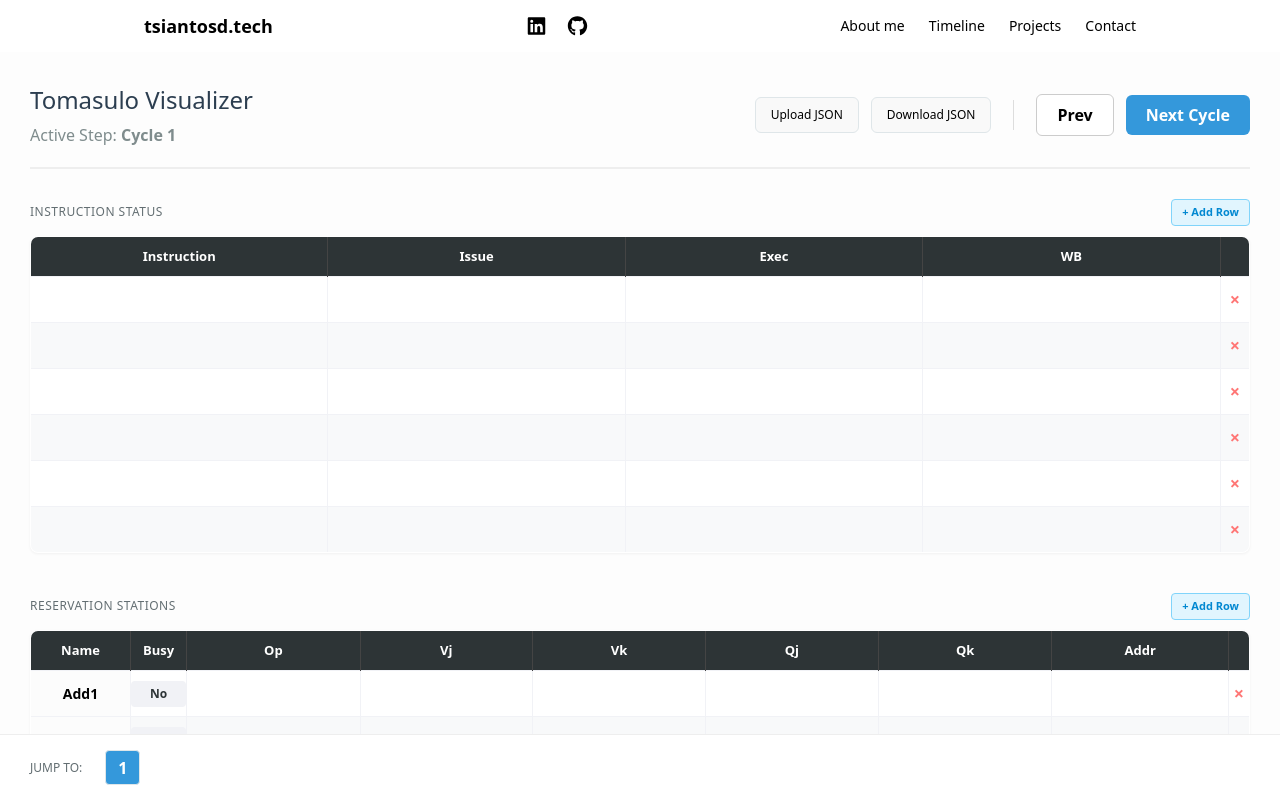
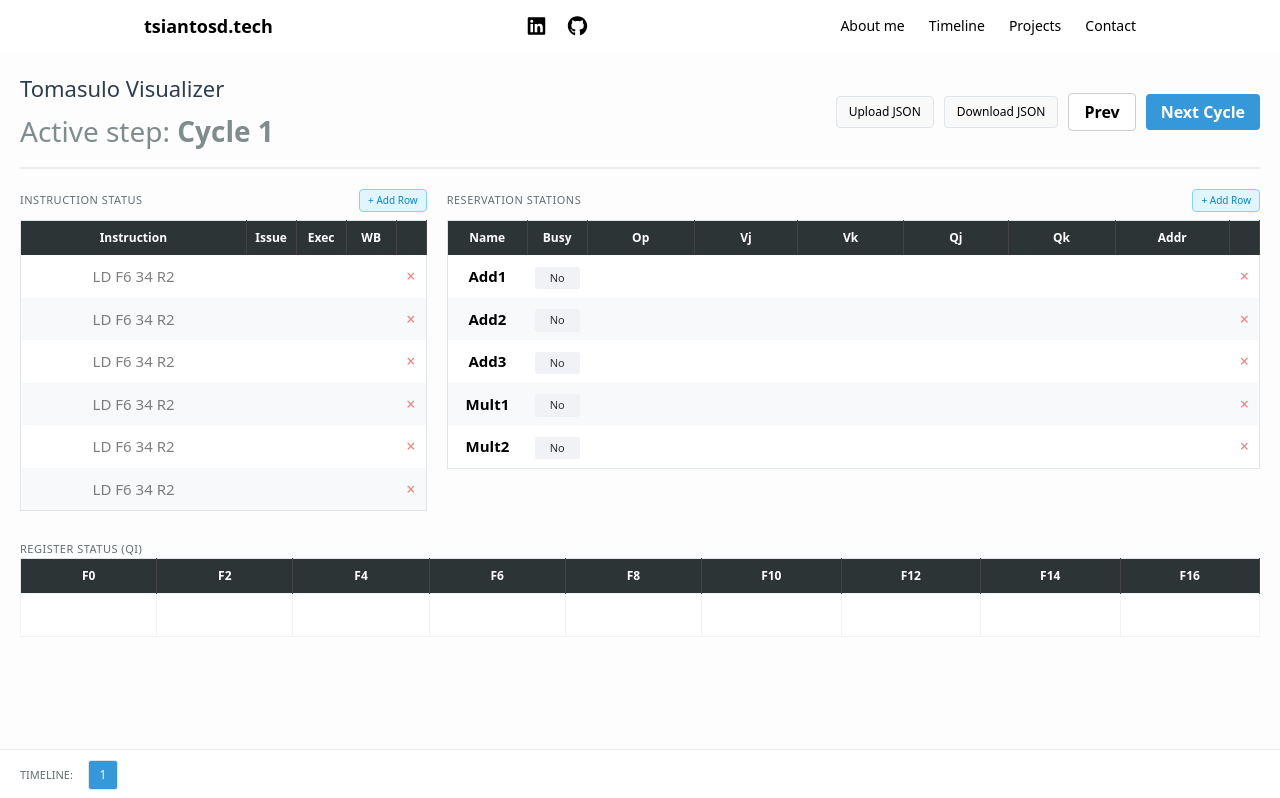
Before and after one commit to TsiantosD/TsiantosD.github.io, a React (Vite) app in the folder portfolio/: page /tomasulo in a window 1280 px wide. Shown: the top 798 px of the page. Built offline with nearby package versions, Linux system fonts and the light colour scheme.

Commit message:
Fix new reservation station bug, change layout

```diff
--- a/portfolio/src/components/pages/tomasulo.tsx
+++ b/portfolio/src/components/pages/tomasulo.tsx
@@ -3,12 +3,11 @@ import React, { useState, useRef } from 'react';
 const TomasuloVisualizer = () => {
   const [currentCycle, setCurrentCycle] = useState(1);
   const fileInputRef = useRef(null);
-
   const dragItem = useRef(null);
   const dragOverItem = useRef(null);
 
   const createEmptyCycle = () => ({
-    instructions: Array(6).fill(0).map(() => ({ op: '', dest: '', j: '', k: '', issue: '', exec: '', wb: '' })),
+    instructions: Array(6).fill(0).map(() => ({ op: '', issue: '', exec: '', wb: '' })),
     reservationStations: [
       { name: 'Add1', busy: 'No', op: '', vj: '', vk: '', qj: '', qk: '', addr: '' },
       { name: 'Add2', busy: 'No', op: '', vj: '', vk: '', qj: '', qk: '', addr: '' },
@@ -50,14 +49,11 @@ const TomasuloVisualizer = () => {
 
   const addRow = (section) => {
     const newRow = section === 'instructions'
-      ? { op: '', dest: '', j: '', k: '', issue: '', exec: '', wb: '' }
-      : { name: `NewRS`, busy: 'No', op: '', vj: '', vk: '', qj: '', qk: '', addr: '' };
+      ? { op: '', issue: '', exec: '', wb: '' }
+      : { name: `RS${history[currentCycle].reservationStations.length + 1}`, busy: 'No', op: '', vj: '', vk: '', qj: '', qk: '', addr: '' };
 
     updateHistoryForward((cycle) => {
       cycle[section] = [...cycle[section], { ...newRow }];
-      if (section === 'reservationStations') {
-        cycle[section][cycle[section].length - 1].name = `RS${cycle[section].length}`;
-      }
       return cycle;
     });
   };
@@ -73,7 +69,6 @@ const TomasuloVisualizer = () => {
     if (dragItem.current === null || dragOverItem.current === null) return;
     const from = dragItem.current;
     const to = dragOverItem.current;
-
     updateHistoryForward((cycle) => {
       const list = [...cycle[section]];
       const [removed] = list.splice(from, 1);
@@ -85,32 +80,18 @@ const TomasuloVisualizer = () => {
     dragOverItem.current = null;
   };
 
-  const goToNextCycle = () => {
-    const next = currentCycle + 1;
-    if (!history[next]) {
-      setHistory(prev => ({ ...prev, [next]: JSON.parse(JSON.stringify(prev[currentCycle])) }));
-    }
-    setCurrentCycle(next);
-  };
-
-  const downloadJSON = () => {
-    const dataStr = "data:text/json;charset=utf-8," + encodeURIComponent(JSON.stringify(history, null, 2));
-    const a = document.createElement('a');
-    a.setAttribute("href", dataStr); a.setAttribute("download", `tomasulo_simulation.json`); a.click();
-  };
-
   const data = history[currentCycle] || createEmptyCycle();
   const allCycles = Object.keys(history).sort((a, b) => a - b);
 
   return (
-    <div style={{ padding: '30px', maxWidth: '1450px', margin: 'auto', fontFamily: 'system-ui, sans-serif', backgroundColor: '#fdfdfd', minHeight: '100vh', paddingBottom: '100px' }}>
-      <header style={{ display: 'flex', justifyContent: 'space-between', alignItems: 'center', marginBottom: '30px', borderBottom: '2px solid #eee', paddingBottom: '20px' }}>
+    <div style={{ padding: '20px', maxWidth: '1600px', margin: 'auto', fontFamily: 'system-ui, sans-serif', backgroundColor: '#fdfdfd', minHeight: '100vh', paddingBottom: '100px' }}>
+      <header style={{ display: 'flex', justifyContent: 'space-between', alignItems: 'center', marginBottom: '20px', borderBottom: '2px solid #eee', paddingBottom: '15px' }}>
         <div>
-          <h1 style={{ margin: 0, color: '#2c3e50', fontSize: '24px' }}>Tomasulo Visualizer</h1>
-          <p style={{ margin: '5px 0 0', color: '#7f8c8d' }}>Active Step: <strong>Cycle {currentCycle}</strong></p>
+          <h1 style={{ margin: 0, color: '#2c3e50', fontSize: '22px' }}>Tomasulo Visualizer</h1>
+          <p style={{ margin: '5px 0 0', color: '#7f8c8d', fontSize: '28px' }}>Active step: <strong>Cycle {currentCycle}</strong></p>
         </div>
 
-        <div style={{ display: 'flex', gap: '12px', alignItems: 'center' }}>
+        <div style={{ display: 'flex', gap: '10px', alignItems: 'center' }}>
           <input type="file" ref={fileInputRef} style={{ display: 'none' }} onChange={(e) => {
             const file = e.target.files[0];
             const reader = new FileReader();
@@ -118,51 +99,59 @@ const TomasuloVisualizer = () => {
             reader.readAsText(file);
           }} accept=".json" />
           <button onClick={() => fileInputRef.current.click()} style={secondaryBtn}>Upload JSON</button>
-          <button onClick={downloadJSON} style={secondaryBtn}>Download JSON</button>
-          <div style={{ width: '1px', height: '30px', backgroundColor: '#ddd', margin: '0 10px' }} />
+          <button onClick={() => {
+            const dataStr = "data:text/json;charset=utf-8," + encodeURIComponent(JSON.stringify(history, null, 2));
+            const a = document.createElement('a'); a.setAttribute("href", dataStr); a.setAttribute("download", `tomasulo.json`); a.click();
+          }} style={secondaryBtn}>Download JSON</button>
           <button onClick={() => setCurrentCycle(Math.max(1, currentCycle - 1))} style={navBtn}>Prev</button>
-          <button onClick={goToNextCycle} style={{ ...navBtn, backgroundColor: '#3498db', color: 'white', border: 'none' }}>Next Cycle</button>
+          <button onClick={() => {
+            const next = currentCycle + 1;
+            if (!history[next]) setHistory(prev => ({ ...prev, [next]: JSON.parse(JSON.stringify(prev[currentCycle])) }));
+            setCurrentCycle(next);
+          }} style={{ ...navBtn, backgroundColor: '#3498db', color: 'white', border: 'none' }}>Next Cycle</button>
         </div>
       </header>
 
-      <div style={{ display: 'grid', gap: '40px' }}>
-        {/* Instruction Status - Simplified Columns */}
+      {/* Main Content: Side-by-Side Tables */}
+      <div style={{ display: 'grid', gridTemplateColumns: '1fr 2fr', gap: '20px', marginBottom: '30px' }}>
+
+        {/* Instruction Status - Narrowed */}
         <TableSection title="Instruction Status" headers={['Instruction', 'Issue', 'Exec', 'WB', '']} onAdd={() => addRow('instructions')}>
           {data.instructions.map((inst, i) => (
             <tr key={i} draggable onDragStart={() => (dragItem.current = i)} onDragEnter={() => (dragOverItem.current = i)} onDragEnd={() => handleSort('instructions')} onDragOver={(e) => e.preventDefault()} style={{ ...rowStyle, backgroundColor: i % 2 === 0 ? '#ffffff' : '#f8f9fa' }}>
-              {['op', 'issue', 'exec', 'wb'].map(f => (
-                <td key={f} style={cellStyle}><input style={inputStyle} value={inst[f]} onChange={e => updateField('instructions', i, f, e.target.value)} /></td>
-              ))}
-              <td style={{ ...cellStyle, textAlign: 'center' }}><button onClick={() => removeRow('instructions', i)} style={removeBtnStyle}>×</button></td>
+              <td><input style={inputStyle} value={inst.op} onChange={e => updateField('instructions', i, 'op', e.target.value)} placeholder="LD F6 34 R2" /></td>
+              <td style={{ width: '50px' }}><input style={inputStyle} value={inst.issue} onChange={e => updateField('instructions', i, 'issue', e.target.value)} /></td>
+              <td style={{ width: '50px' }}><input style={inputStyle} value={inst.exec} onChange={e => updateField('instructions', i, 'exec', e.target.value)} /></td>
+              <td style={{ width: '50px' }}><input style={inputStyle} value={inst.wb} onChange={e => updateField('instructions', i, 'wb', e.target.value)} /></td>
+              <td style={{ width: '30px', textAlign: 'center' }}><button onClick={() => removeRow('instructions', i)} style={removeBtnStyle}>×</button></td>
             </tr>
           ))}
         </TableSection>
 
-        {/* Reservation Stations */}
+        {/* Reservation Stations - Wide */}
         <TableSection title="Reservation Stations" headers={['Name', 'Busy', 'Op', 'Vj', 'Vk', 'Qj', 'Qk', 'Addr', '']} onAdd={() => addRow('reservationStations')}>
           {data.reservationStations.map((rs, i) => (
             <tr key={i} draggable onDragStart={() => (dragItem.current = i)} onDragEnter={() => (dragOverItem.current = i)} onDragEnd={() => handleSort('reservationStations')} onDragOver={(e) => e.preventDefault()} style={{ ...rowStyle, backgroundColor: i % 2 === 0 ? '#ffffff' : '#f8f9fa' }}>
-              <td style={{ ...cellStyle, fontWeight: '600', backgroundColor: '#fcfcfc', width: '100px' }}>
-                <input style={{...inputStyle, fontWeight: 'bold'}} value={rs.name} onChange={e => updateField('reservationStations', i, 'name', e.target.value)} />
-              </td>
-              <td style={{ ...cellStyle, textAlign: 'center' }}>
+              <td style={{ width: '80px' }}><input style={{...inputStyle, fontWeight: 'bold'}} value={rs.name} onChange={e => updateField('reservationStations', i, 'name', e.target.value)} /></td>
+              <td style={{ width: '60px', textAlign: 'center' }}>
                 <button onClick={() => toggleBusy(i)} style={{ ...busyToggleStyle, backgroundColor: rs.busy === 'Yes' ? '#fab1a0' : '#f1f2f6', color: rs.busy === 'Yes' ? '#d63031' : '#2d3436' }}>{rs.busy}</button>
               </td>
               {['op', 'vj', 'vk', 'qj', 'qk', 'addr'].map(f => (
-                <td key={f} style={cellStyle}><input style={inputStyle} value={rs[f]} onChange={e => updateField('reservationStations', i, f, e.target.value)} /></td>
+                <td key={f}><input style={inputStyle} value={rs[f]} onChange={e => updateField('reservationStations', i, f, e.target.value)} /></td>
               ))}
-              <td style={{ ...cellStyle, textAlign: 'center' }}><button onClick={() => removeRow('reservationStations', i)} style={removeBtnStyle}>×</button></td>
+              <td style={{ width: '30px', textAlign: 'center' }}><button onClick={() => removeRow('reservationStations', i)} style={removeBtnStyle}>×</button></td>
             </tr>
           ))}
         </TableSection>
+      </div>
 
       {/* Register Status */}
-        <div>
+      <div style={{ marginTop: '20px' }}>
         <h3 style={labelStyle}>Register Status (Qi)</h3>
         <table style={tableMainStyle}>
           <thead>
             <tr style={headerRowStyle}>
-                {Object.keys(data.registers).map(reg => <th key={reg} style={{ padding: '10px', borderRight: '1px solid #444' }}>{reg}</th>)}
+              {Object.keys(data.registers).map(reg => <th key={reg} style={{ padding: '8px', borderRight: '1px solid #444' }}>{reg}</th>)}
             </tr>
           </thead>
           <tbody>
@@ -174,15 +163,11 @@ const TomasuloVisualizer = () => {
           </tbody>
         </table>
       </div>
-      </div>
 
-      {/* Cycle Timeline Footer */}
       <footer style={timelineStyle}>
-        <span style={{ fontSize: '12px', color: '#636e72', marginRight: '15px' }}>JUMP TO:</span>
+        <span style={{ fontSize: '11px', color: '#636e72', marginRight: '10px' }}>TIMELINE:</span>
         {allCycles.map(c => (
-          <button key={c} onClick={() => setCurrentCycle(Number(c))} style={{ ...timelineBtn, backgroundColor: currentCycle === Number(c) ? '#3498db' : 'white', color: currentCycle === Number(c) ? 'white' : '#2d3436' }}>
-            {c}
-          </button>
+          <button key={c} onClick={() => setCurrentCycle(Number(c))} style={{ ...timelineBtn, backgroundColor: currentCycle === Number(c) ? '#3498db' : 'white', color: currentCycle === Number(c) ? 'white' : '#2d3436' }}>{c}</button>
         ))}
       </footer>
     </div>
@@ -191,13 +176,13 @@ const TomasuloVisualizer = () => {
 
 const TableSection = ({ title, headers, children, onAdd }) => (
   <div>
-    <div style={{ display: 'flex', justifyContent: 'space-between', alignItems: 'center', marginBottom: '10px' }}>
+    <div style={{ display: 'flex', justifyContent: 'space-between', alignItems: 'center', marginBottom: '8px' }}>
       <h3 style={{ ...labelStyle, margin: 0 }}>{title}</h3>
       <button onClick={onAdd} style={addBtnStyle}>+ Add Row</button>
     </div>
     <table style={tableMainStyle}>
       <thead>
-        <tr style={headerRowStyle}>{headers.map(h => <th key={h} style={{ padding: '10px', borderRight: '1px solid #444' }}>{h}</th>)}</tr>
+        <tr style={headerRowStyle}>{headers.map(h => <th key={h} style={{ padding: '8px', borderRight: '1px solid #444' }}>{h}</th>)}</tr>
       </thead>
       <tbody>{children}</tbody>
     </table>
@@ -205,18 +190,18 @@ const TableSection = ({ title, headers, children, onAdd }) => (
 );
 
 // --- Styles ---
-const tableMainStyle = { width: '100%', borderCollapse: 'collapse', borderRadius: '8px', overflow: 'hidden', border: '1px solid #dfe6e9', backgroundColor: 'white', boxShadow: '0 1px 3px rgba(0,0,0,0.05)' };
-const headerRowStyle = { backgroundColor: '#2d3436', color: 'white', fontSize: '13px' };
-const cellStyle = { border: '1px solid #f1f2f6', padding: '0' };
+const tableMainStyle = { width: '100%', borderCollapse: 'collapse', border: '1px solid #dfe6e9', backgroundColor: 'white' };
+const headerRowStyle = { backgroundColor: '#2d3436', color: 'white', fontSize: '12px' };
+const cellStyle = { border: '1px solid #f1f2f6' };
 const rowStyle = { cursor: 'grab' };
-const inputStyle = { width: '100%', border: 'none', padding: '12px 5px', textAlign: 'center', outline: 'none', fontSize: '14px', boxSizing: 'border-box', background: 'transparent' };
-const labelStyle = { fontSize: '12px', color: '#636e72', textTransform: 'uppercase', letterSpacing: '0.5px' };
-const navBtn = { padding: '8px 20px', cursor: 'pointer', borderRadius: '6px', fontWeight: '600', border: '1px solid #ccc', backgroundColor: 'white' };
-const secondaryBtn = { padding: '8px 15px', cursor: 'pointer', borderRadius: '6px', fontSize: '12px', border: '1px solid #dfe6e9', backgroundColor: '#f9f9f9' };
-const addBtnStyle = { padding: '4px 10px', fontSize: '11px', cursor: 'pointer', backgroundColor: '#e1f5fe', border: '1px solid #81d4fa', borderRadius: '4px', fontWeight: 'bold', color: '#0288d1' };
-const removeBtnStyle = { background: 'none', border: 'none', color: '#ff7675', cursor: 'pointer', fontSize: '18px', fontWeight: 'bold' };
-const busyToggleStyle = { border: 'none', borderRadius: '4px', padding: '4px 12px', cursor: 'pointer', fontSize: '12px', fontWeight: '600', width: '55px' };
-const timelineStyle = { position: 'fixed', bottom: 0, left: 0, right: 0, backgroundColor: 'white', borderTop: '1px solid #eee', padding: '15px 30px', display: 'flex', gap: '8px', overflowX: 'auto', alignItems: 'center', zIndex: 100 };
-const timelineBtn = { minWidth: '35px', height: '35px', borderRadius: '4px', border: '1px solid #dfe6e9', cursor: 'pointer', fontWeight: 'bold', display: 'flex', alignItems: 'center', justifyContent: 'center' };
+const inputStyle = { width: '100%', border: 'none', padding: '10px 4px', textAlign: 'center', outline: 'none', fontSize: '15px', boxSizing: 'border-box', background: 'transparent' };
+const labelStyle = { fontSize: '11px', color: '#636e72', textTransform: 'uppercase', letterSpacing: '0.5px' };
+const navBtn = { padding: '6px 15px', cursor: 'pointer', borderRadius: '4px', fontWeight: 'bold', border: '1px solid #ccc', backgroundColor: 'white' };
+const secondaryBtn = { padding: '6px 12px', cursor: 'pointer', borderRadius: '4px', fontSize: '12px', border: '1px solid #dfe6e9', backgroundColor: '#f9f9f9' };
+const addBtnStyle = { padding: '3px 8px', fontSize: '10px', cursor: 'pointer', backgroundColor: '#e1f5fe', border: '1px solid #81d4fa', borderRadius: '4px', color: '#0288d1' };
+const removeBtnStyle = { background: 'none', border: 'none', color: '#ff7675', cursor: 'pointer', fontSize: '16px' };
+const busyToggleStyle = { border: 'none', borderRadius: '3px', padding: '3px 8px', cursor: 'pointer', fontSize: '11px', width: '45px' };
+const timelineStyle = { position: 'fixed', bottom: 0, left: 0, right: 0, backgroundColor: 'white', borderTop: '1px solid #eee', padding: '10px 20px', display: 'flex', gap: '5px', overflowX: 'auto', alignItems: 'center' };
+const timelineBtn = { minWidth: '30px', height: '30px', borderRadius: '3px', border: '1px solid #dfe6e9', cursor: 'pointer', fontSize: '12px' };
 
 export default TomasuloVisualizer;
```
Lines whose indentation alone changed are shown as unchanged.
